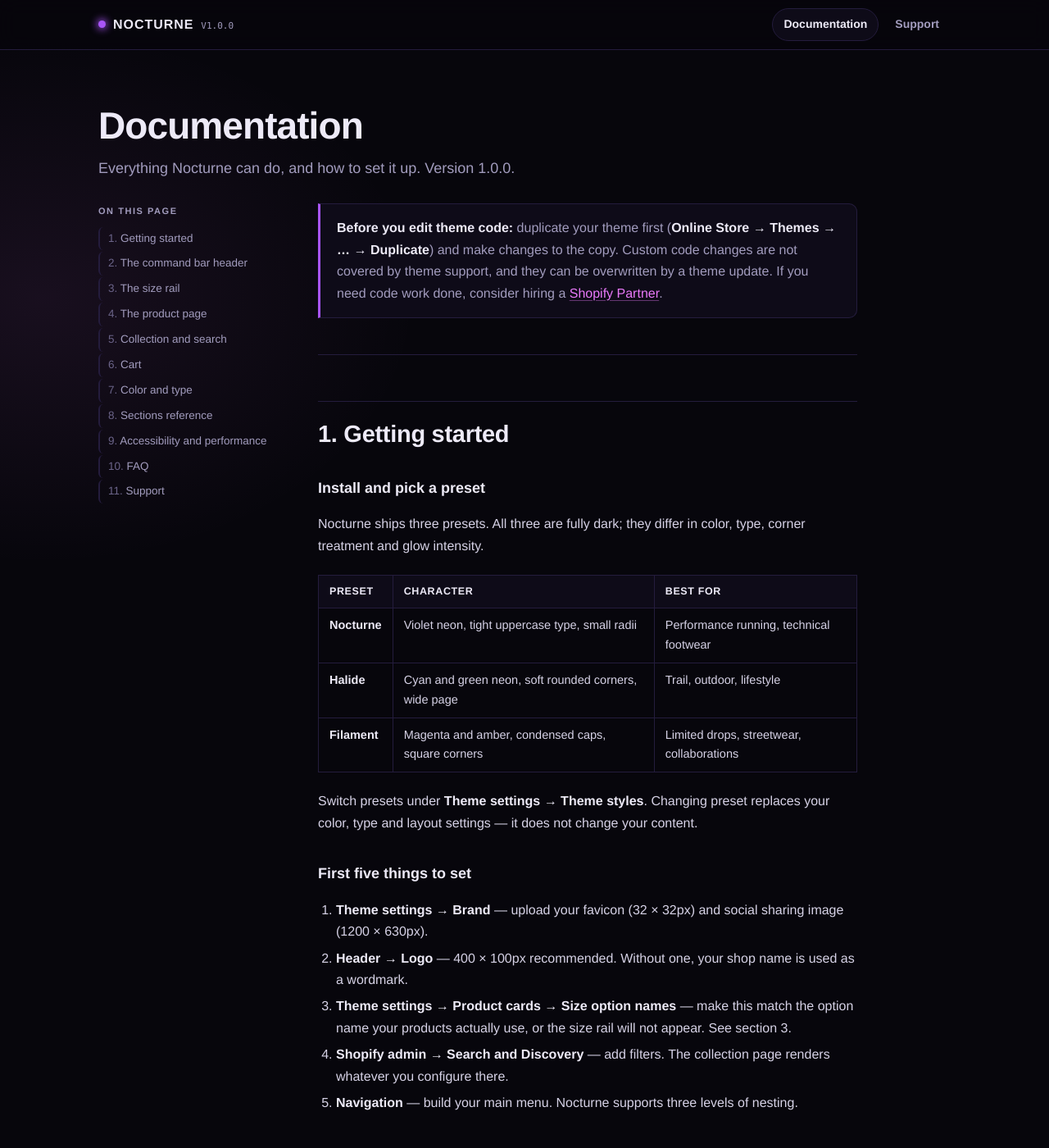
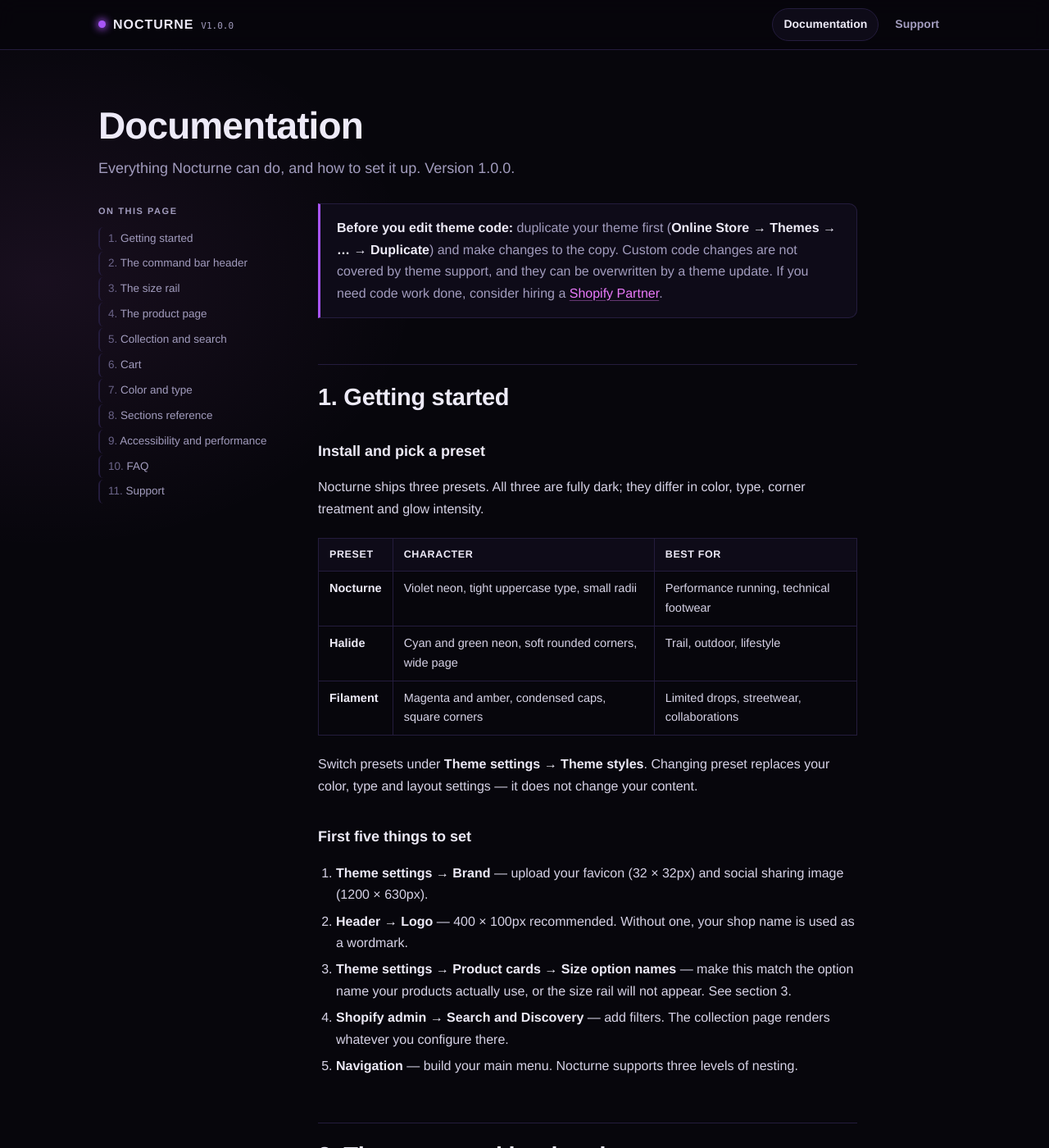
Before and after one commit to hamzabilalbaig/cathode, a Jekyll site: the page built from docs.md, in a window 1280 px wide and 1400 px high. Shown: the whole window at 82% size. Built offline with Jekyll 4.4.1, drawn with Linux system fonts in a browser that asks for light colours.

Commit message:
Tidy docs rules and the file input
Markdown section breaks doubled up with the rule each h2 already carries, so
the docs page showed two stacked lines above every heading. Also styles the
file picker button, which was rendering in raw OS chrome against the dark form.

Co-Authored-By: Claude Opus 5 <noreply@anthropic.com>
Claude-Session: https://claude.ai/code/session_017jvSbPpvaDVEbEc9RzAm4F

```diff
--- a/assets/site.css
+++ b/assets/site.css
@@ -127,7 +127,8 @@ a:hover { color: var(--text); }
 .prose li { margin-bottom: 6px; }
 .prose ul, .prose ol { padding-left: 22px; }
 .prose strong { color: var(--text); font-weight: 700; }
-.prose hr { border: 0; border-top: 1px solid var(--border); margin: 44px 0; }
+/* Every h2 already carries a top rule, so the markdown ones would double up. */
+.prose hr { display: none; }
 
 .prose code {
   font: 500 0.88em/1.5 var(--mono);
@@ -173,6 +174,13 @@ a:hover { color: var(--text); }
 .field textarea { min-height: 150px; resize: vertical; }
 .field input:focus, .field select:focus, .field textarea:focus { border-color: var(--accent); outline: 2px solid rgba(168, 85, 247, 0.35); outline-offset: 1px; }
 .field input[type="file"] { padding: 9px; }
+.field input[type="file"]::file-selector-button {
+  margin-right: 12px; padding: 7px 14px; cursor: pointer;
+  background: #1C1633; color: var(--text);
+  border: 1px solid var(--border); border-radius: 6px;
+  font: 600 13px/1 var(--sans);
+}
+.field input[type="file"]::file-selector-button:hover { border-color: var(--accent); color: var(--accent-2); }
 
 .btn {
   display: inline-block; border: 0; border-radius: 999px; cursor: pointer;
```
Also changed, not shown: screenshots/docs-desktop.png (added), screenshots/docs-mobile.png (added), screenshots/home-desktop.png (added), screenshots/support-desktop.png (added), screenshots/support-mobile.png (added), screenshots/thanks-desktop.png (added).
